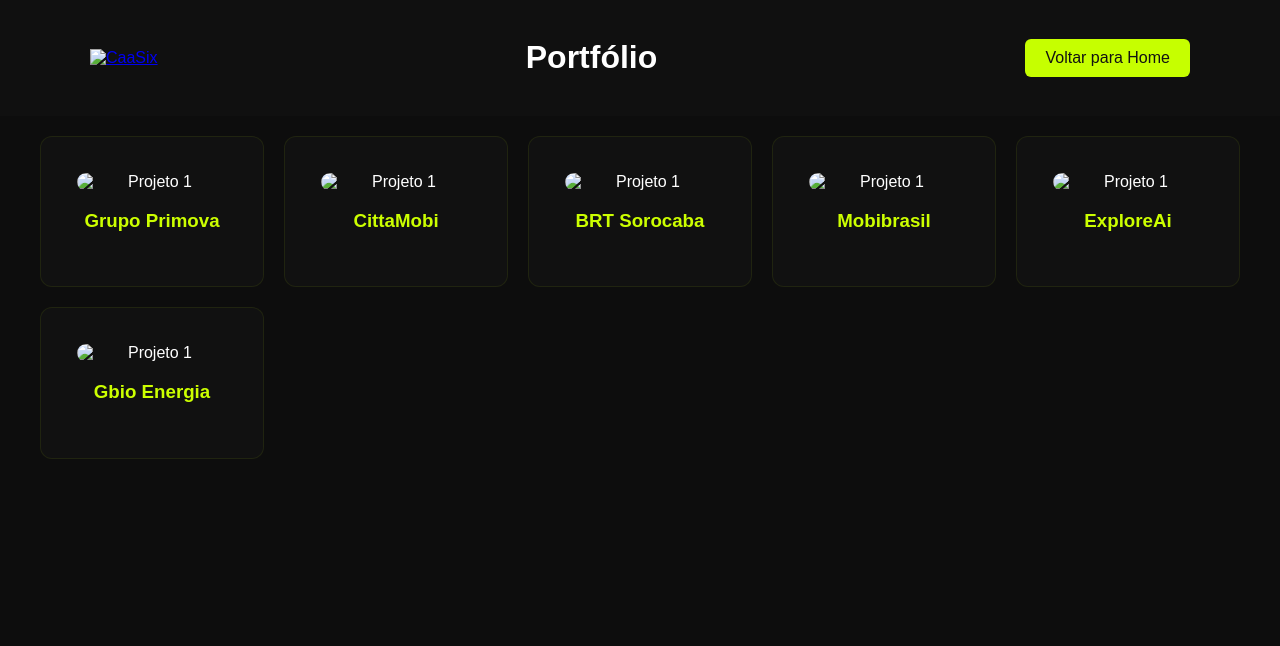
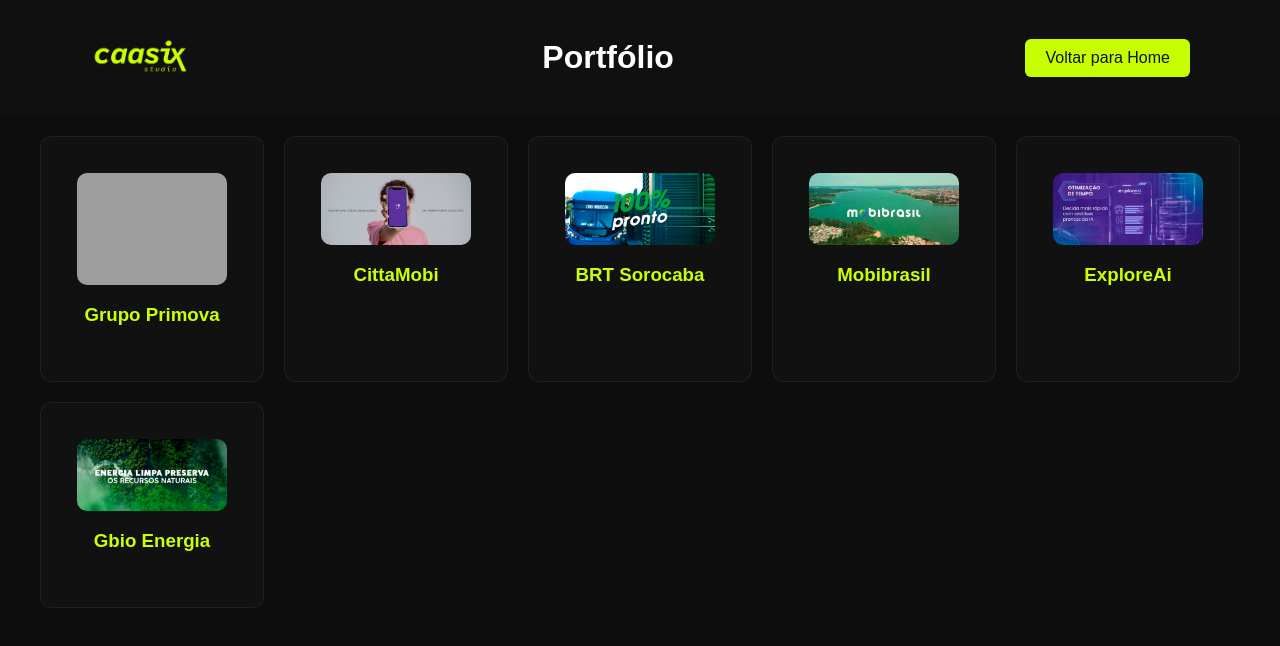
Before and after one commit to Rodrigo-Lead/caasix-site, a plain HTML site: page portfolio.html in a window 1280 px wide. Drawn offline with Linux system fonts and the light colour scheme; the site is published under a folder, as on GitHub Pages, so addresses that start at the root find nothing.

Commit message:
Update portfolio.html

```diff
--- a/portfolio.html
+++ b/portfolio.html
@@ -11,34 +11,34 @@
 <body>
   <header class="sub-header">
     <div class="sub-header-inner">
-      <a href="index.html"><img src="/img/Logo-caaxis.png" alt="CaaSix" class="logo-img-small"></a>
+      <a href="index.html"><img src="img/Logo-caaxis.png" alt="CaaSix" class="logo-img-small"></a>
       <h1>Portfólio</h1>
       <a href="index.html" class="btn">Voltar para Home</a>
     </div>
   </header>
   <section class="portfolio-grid">
     <div class="portfolio-item" onclick="openVideo('img/VT60s_1920x1080 (Telao)_LEG_25mb.mp4')">
-        <img src="/img/thumb-projeto1.jpg" alt="Projeto 1">
+        <img src="img/thumb-projeto1.jpg" alt="Projeto 1">
         <h3><span class="highlight">Grupo Primova</span></h3>
       </div>
       <div class="portfolio-item" onclick="openVideo('img/Vt-cittamobi_25Mb.mp4')">
-        <img src="/img/thumb-cittamobi.jpg" alt="Projeto 1">
+        <img src="img/thumb-cittamobi.jpg" alt="Projeto 1">
         <h3><span class="highlight">CittaMobi</span></h3>
       </div>
       <div class="portfolio-item" onclick="openVideo('img/BRT SOROCABA 25Mb.mp4')">
-        <img src="/img/thumb-brt-sorocaba.jpg" alt="Projeto 1">
+        <img src="img/thumb-brt-sorocaba.jpg" alt="Projeto 1">
         <h3><span class="highlight">BRT Sorocaba</span></h3>
       </div>
       <div class="portfolio-item" onclick="openVideo('img/Mobibrasil-Represa 25Mb.mp4')">
-        <img src="/img/thumb-mobibrasil.jpg" alt="Projeto 1">
+        <img src="img/thumb-mobibrasil.jpg" alt="Projeto 1">
         <h3><span class="highlight">Mobibrasil</span></h3>
       </div>
       <div class="portfolio-item" onclick="openVideo('img/VT-exploreAI-1920x1080-25Mb.mp4')">
-        <img src="/img/thumb-exploreai.jpg" alt="Projeto 1">
+        <img src="img/thumb-exploreai.jpg" alt="Projeto 1">
         <h3><span class="highlight">ExploreAi</span></h3>
       </div>
       <div class="portfolio-item" onclick="openVideo('img/VT-GBioEnergia-FullHD-v8 25Mb.mp4')">
-        <img src="/img/thumb-gbioenergia.jpg" alt="Projeto 1">
+        <img src="img/thumb-gbioenergia.jpg" alt="Projeto 1">
         <h3><span class="highlight">Gbio Energia</span></h3>
       </div>
   </section>
@@ -56,4 +56,5 @@
 
   <script src="script.js"></script>
 </body>
+
 </html>
```
